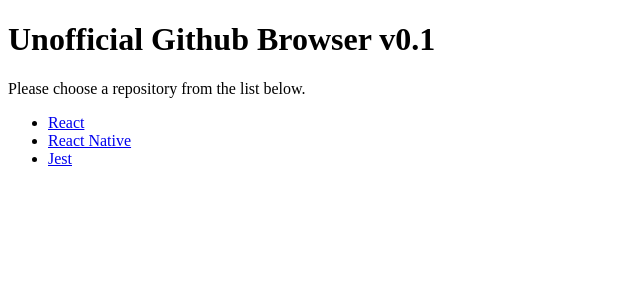
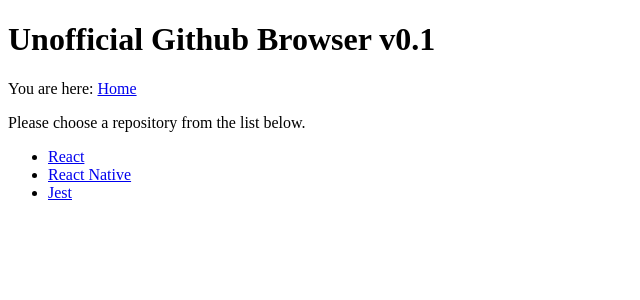
Before and after one commit to fbell123/react-practice, a React app in the folder hwr/: page / in a window 1280 px wide. Shown: the top 300 px of the page, without its empty margins (0-640 px from the left). Built offline with nearby package versions, Linux system fonts and the light colour scheme; the HTML template or start-up script is replaced by a standard one.

Commit message:
breadcrums added to hwr

```diff
--- a/hwr/src/pages/Detail.js
+++ b/hwr/src/pages/Detail.js
@@ -1,6 +1,6 @@
 import React from 'react';
 import ajax from 'superagent';
-import { Link } from 'react-router';
+import { IndexLink, Link } from 'react-router';
 
 class Detail extends React.Component {
   constructor(props) {
@@ -81,6 +81,8 @@
     }
 
     return (<div>
+      <p>You are here: <IndexLink to="/" activeClassName="active">Home </IndexLink> {this.props.params.repo}</p>
+
       <button onClick={this.selectMode.bind(this, 'commits')}>Show Commits</button>
       <button onClick={this.selectMode.bind(this, 'forks')}>Show Forks</button>
       <button onClick={this.selectMode.bind(this, 'pulls')}>Show Pulls</button>
--- a/hwr/src/pages/List.js
+++ b/hwr/src/pages/List.js
@@ -1,10 +1,11 @@
 import React from 'react';
-import { Link } from 'react-router';
+import { IndexLink, Link } from 'react-router';
 
 class List extends React.Component {
   render() {
     return (
       <div>
+        <p>You are here: <IndexLink to="/" activeClassName="active">Home</IndexLink></p>
         <p>Please choose a repository from the list below.</p>
         <ul>
           <li><Link to="/detail/react">React</Link></li>
--- a/hwr/src/pages/User.js
+++ b/hwr/src/pages/User.js
@@ -1,5 +1,6 @@
 import React from 'react';
 import ajax from 'superagent';
+import { IndexLink, Link } from 'react-router';
 
 class User extends React.Component {
   constructor(props) {
@@ -21,7 +22,9 @@
   }
 
   render() {
-    return <ul>
+    return (<div>
+      <p>You are here: <IndexLink to="/" activeClassName="active">Home</IndexLink> {this.props.params.user}</p>
+      <ul>
         {this.state.events.map((event, index) => {
           const eventType = event.type;
           const repoName = event.repo.name;
@@ -31,7 +34,8 @@
             <strong>{repoName}</strong>: {eventType} at {creationDate}.
           </li>);
         })}
-    </ul>;
+      </ul>
+    </div>);
   }
 }
 
```
Lines whose indentation alone changed are shown as unchanged.
